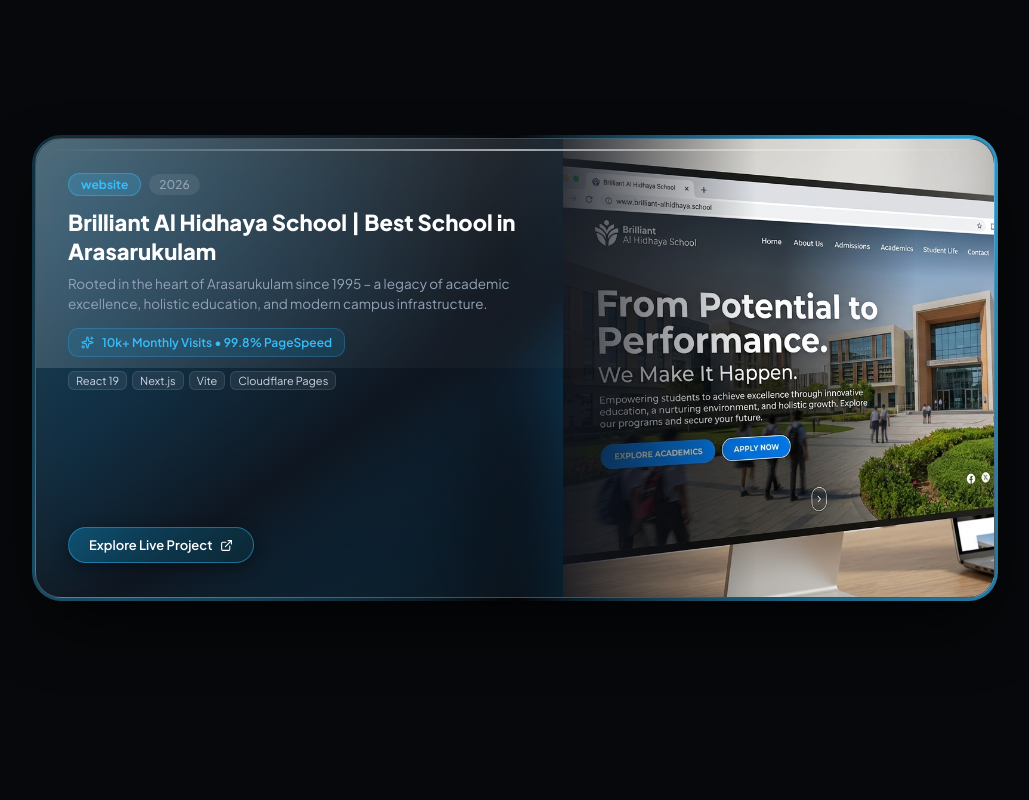
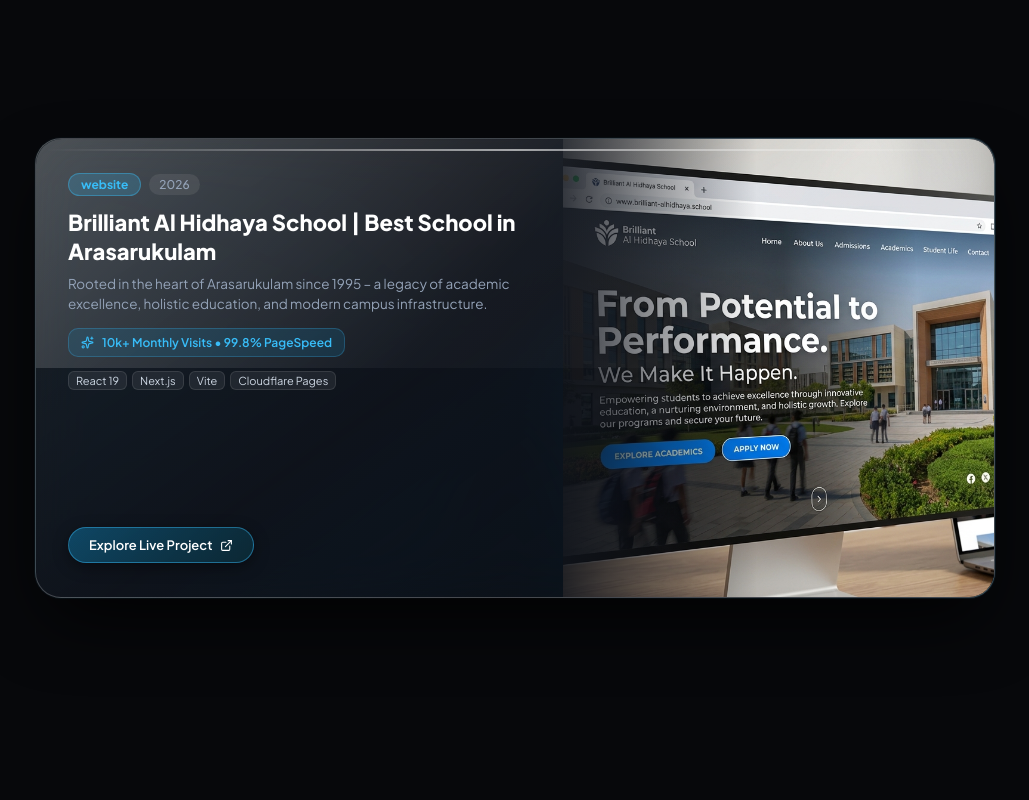
Before and after one commit to tahirazeem145/project-X, a React (Vite) app: page / in a window 1280 px wide. Shown: the part 920-1720 px from the top of the page, without its empty margins (125-1154 px from the left). Built offline with nearby package versions, Linux system fonts and the light colour scheme.

Commit message:
feat: add StackingCardItem component with scroll-triggered GSAP animations

```diff
--- a/src/components/ui/glass-cards.jsx
+++ b/src/components/ui/glass-cards.jsx
@@ -70,22 +70,23 @@
                 }}
                 className="stacked-glass-card"
             >
-                {/* Electric Border / Colored Tab Glow */}
+                {/* Subtle Refined Border Glow */}
                 <div
                     style={{
                         position: 'absolute',
-                        inset: '-3px',
-                        borderRadius: '29px',
-                        padding: '3px',
+                        inset: '-1px',
+                        borderRadius: '27px',
+                        padding: '1px',
                         background: `conic-gradient(
                             from 0deg,
                             transparent 0deg,
-                            ${card.color} 60deg,
-                            ${card.color.replace('0.8', '0.6')} 120deg,
+                            ${card.color.replace('0.8', '0.3')} 60deg,
+                            ${card.color.replace('0.8', '0.2')} 120deg,
                             transparent 180deg,
-                            ${card.color.replace('0.8', '0.4')} 240deg,
+                            ${card.color.replace('0.8', '0.15')} 240deg,
                             transparent 360deg
                         )`,
+                        opacity: 0.35,
                         zIndex: -1,
                     }}
                 />
```
Also changed, not shown: src/components/ui/glass-cards.tsx (+8 -7 lines).
